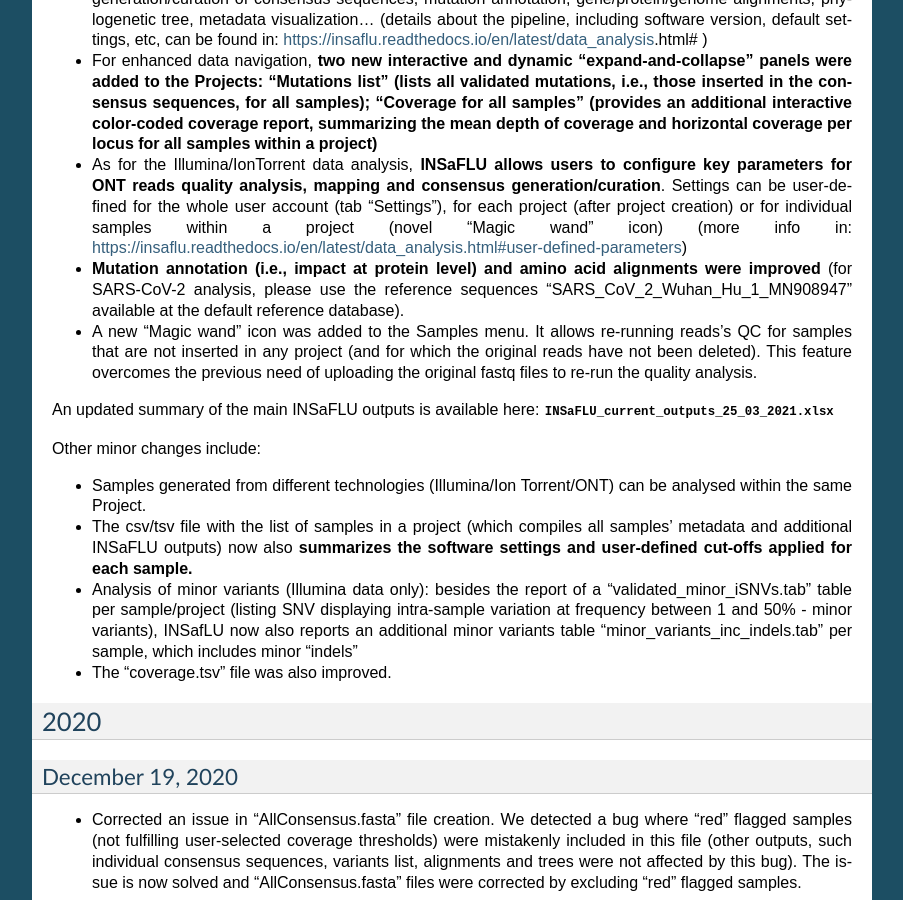
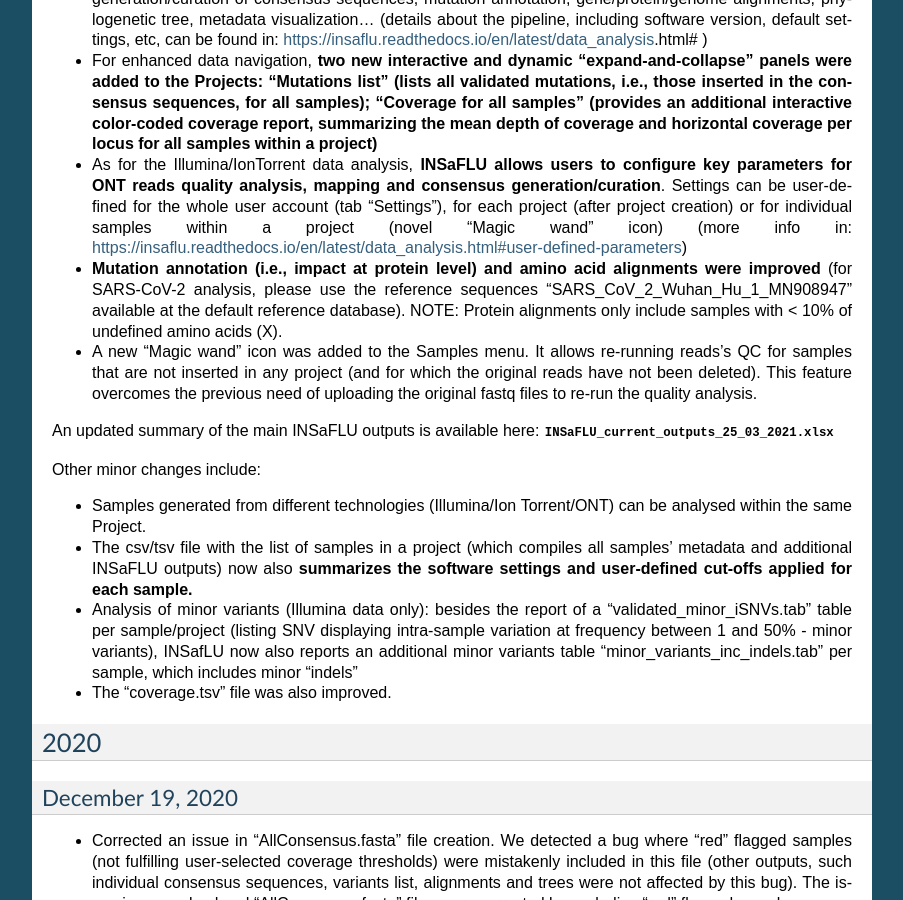
Before and after one commit to INSaFLU/insaflu_docs, a Sphinx documentation site: the page built from docs/change_log.rst, in a window 1280 px wide and 900 px high, scrolled down 403 px. Shown: the whole window, without its empty margins (198-1101 px from the left). Built offline with Sphinx 7.4.7, drawn with Linux system fonts in a browser that asks for light colours; formulas are drawn with MathJax 3.

Commit message:
Add note protein alignments

```diff
--- a/docs/change_log.rst
+++ b/docs/change_log.rst
@@ -21,7 +21,7 @@
 
 - As for the Illumina/IonTorrent data analysis, **INSaFLU allows users to configure key parameters for ONT reads quality analysis, mapping and consensus generation/curation**. Settings can be user-defined for the whole user account (tab “Settings”), for each project (after project creation) or for individual samples within a project (novel “Magic wand” icon) (more info in: https://insaflu.readthedocs.io/en/latest/data_analysis.html#user-defined-parameters)
 
-- **Mutation annotation (i.e., impact at protein level) and amino acid alignments were improved** (for SARS-CoV-2 analysis, please use the reference sequences “SARS_CoV_2_Wuhan_Hu_1_MN908947” available at the default reference database).
+- **Mutation annotation (i.e., impact at protein level) and amino acid alignments were improved** (for SARS-CoV-2 analysis, please use the reference sequences “SARS_CoV_2_Wuhan_Hu_1_MN908947” available at the default reference database). NOTE: Protein alignments only include samples with < 10% of undefined amino acids (X).
 
 - A new “Magic wand” icon was added to the Samples menu. It allows re-running reads’s QC for samples that are not inserted in any project (and for which the original reads have not been deleted). This feature overcomes the previous need of uploading the original fastq files to re-run the quality analysis.
 
```
